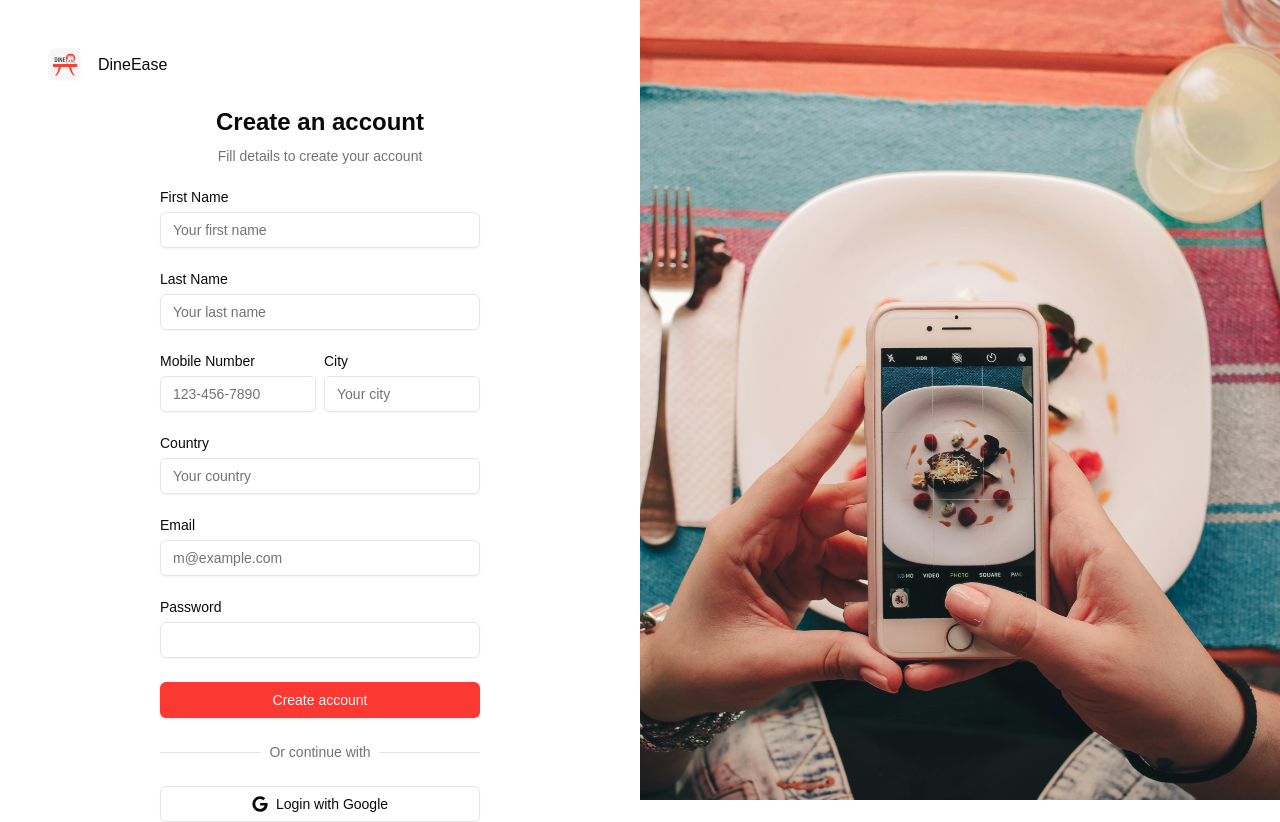
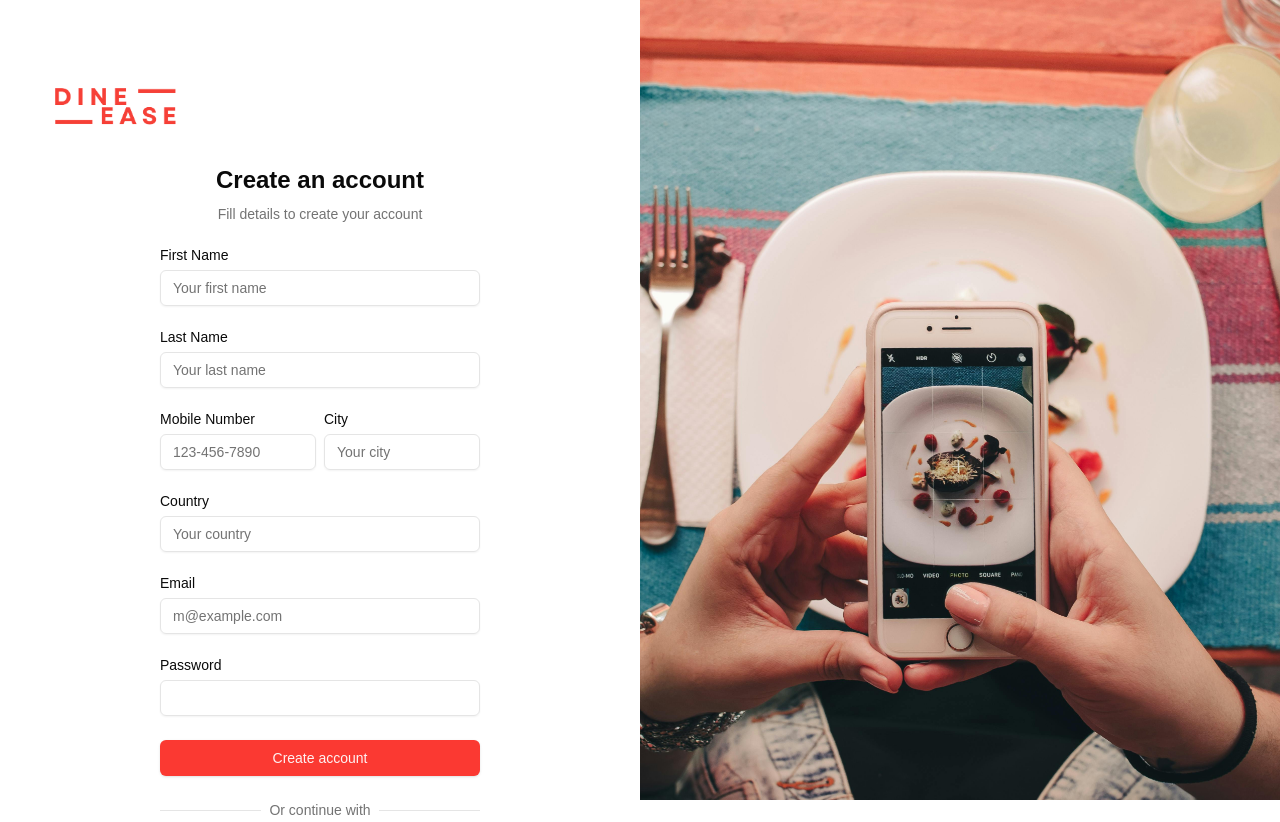
Before and after one commit to kevindinal/dine-ease, a Next.js app: page /sign-up in a window 1280 px wide. Shown: the top 822 px of the page. Built offline with nearby package versions, Linux system fonts and the light colour scheme; no server answers.

Commit message:
minor changes to the UI

```diff
--- a/app/(auth)/sign-in/page.tsx
+++ b/app/(auth)/sign-in/page.tsx
@@ -5,23 +5,23 @@ import Image from "next/image";
 const SignIn = () => {
 
   return (
-    <div className="grid min-h-svh lg:grid-cols-2">
+    <div className="grid min-h-svh lg:grid-cols-2 py-6">
       {/* Left side: Scrollable form section */}
       <div className="flex flex-col gap-4 p-6 md:p-10 overflow-y-auto">
-        <div className="flex justify-center gap-2 md:justify-start">
-          <a href="#" className="flex items-center gap-2 font-medium">
+        <div className="flex justify-center gap-2 ">
+          <a href="" className="flex items-center gap-2 font-medium">
             <div className="flex items-center justify-center">
               <Image
-                src="/logo.svg"
+                src="/logo.png"
                 alt="Logo"
-                width={50}
-                height={50}
+                width={150}
+                height={150}
               />
             </div>
-            DineEase
+            {/* DineEase */}
           </a>
         </div>
-        <div className="flex flex-1 items-center justify-center">
+        <div className="flex flex-1 items-center justify-center pb-5">
           <div className="w-full max-w-xs">
             <AuthForm type="sign-in" />
           </div>
--- a/app/(auth)/sign-up/page.tsx
+++ b/app/(auth)/sign-up/page.tsx
@@ -4,26 +4,26 @@ import Image from "next/image";
 
 const SignUp = () => {
   return (
-    <div className="grid min-h-svh lg:grid-cols-2">
+    <div className="grid min-h-svh lg:grid-cols-2 py-6">
       {/* Left side: Scrollable form section */}
       <div className="flex flex-col gap-4 p-6 md:p-10 overflow-y-auto">
         <div className="flex justify-center gap-2 md:justify-start">
-          <a href="#" className="flex items-center gap-2 font-medium">
+          <a href="" className="flex items-center gap-2 font-medium">
             {/* <div className="flex h-6 w-6 items-center justify-center rounded-md bg-primary text-primary-foreground">
               <GalleryVerticalEnd className="size-4" />
             </div> */}
             <div className="flex items-center justify-center">
               <Image
-                src="/logo.svg"
+                src="/logo.png"
                 alt="Logo"
-                width={50}
-                height={50}
+                width={150}
+                height={150}
               />
             </div>
-            DineEase
+            {/* DineEase */}
           </a>
         </div>
-        <div className="flex flex-1 items-center justify-center">
+        <div className="flex flex-1 items-center justify-center pb-5">
           <div className="w-full max-w-xs">
             <AuthForm type="sign-up" />
           </div>
--- a/app/(root)/page.tsx
+++ b/app/(root)/page.tsx
@@ -62,6 +62,11 @@ export default function Home() {
           <Button type="submit" onClick={handleLogout} className='m-5'>
             Logout
           </Button>
+          <div className='flex flex-col gap-4'>
+            <Button type="submit" onClick={() => router.push('/user-profile')} className='m-5'>
+              User Profile
+            </Button>
+          </div>
         </div>
       )}
     </div>
--- a/app/(root)/user-profile/page.tsx
+++ b/app/(root)/user-profile/page.tsx
@@ -35,8 +35,7 @@ import {
   TabsTrigger,
 } from "@/components/ui/tabs";
 import { useRouter } from "next/navigation";
-import { getAuth, onAuthStateChanged } from "firebase/auth";
-import { doc, getDoc } from "firebase/firestore";
+import { IoIosArrowBack } from "react-icons/io";
 import { UserProp } from "@/types";
 import { auth, db } from "@/lib/firebase";
 import { useAuthState } from "react-firebase-hooks/auth";
@@ -94,7 +93,7 @@ const Profile = () => {
   }, [userData, reset]);
 
   if (!userData) {
-    return <div className="w-full h-screen flex justify-center items-center animate-spin"> <Loader2 /> </div>;
+    return <div className="w-full h-screen flex justify-center items-center animate-spin overflow-hidden"> <Loader2 /> </div>;
   }
 
   const onSubmit = async (data: ProfileFormData) => {
@@ -126,6 +125,12 @@ const Profile = () => {
 
   return (
     <div className="min-h-screen bg-background">
+      <div>
+        <Button variant="ghost" onClick={() => router.push('/')} className="ml-1 mt-3">
+          <IoIosArrowBack className="text-2xl"/>
+          Back
+        </Button>
+      </div>
       <div className="mx-auto max-w-4xl space-y-8 p-6 md:p-8">
         <div className="flex flex-col md:flex-row md:items-center md:justify-between gap-6">
           <div className="flex items-center gap-6">
```
Also changed, not shown: public/logo.png, public/logo2.png (added).
